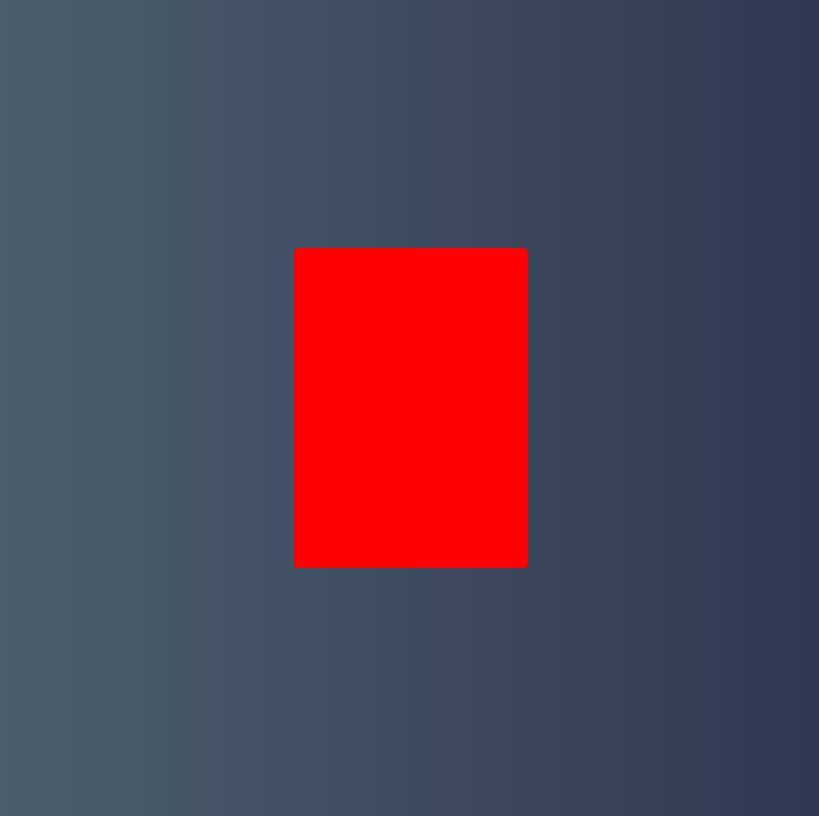
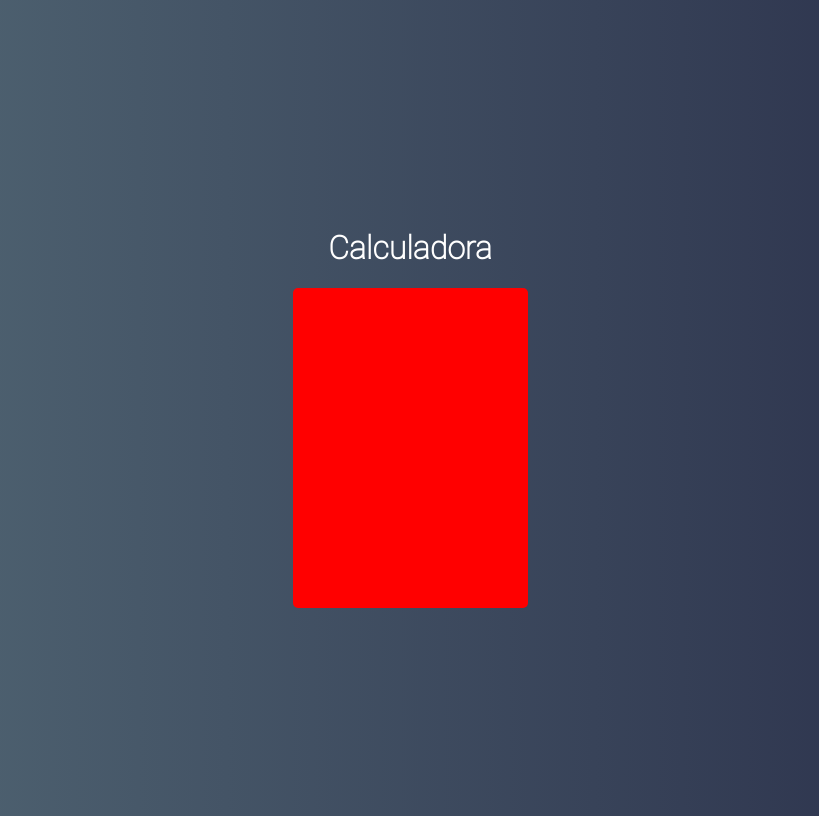
Before and after one commit to LeonardoCesca/react-studies, a React (Create React App) app in the folder calculadora/: page / in a window 1280 px wide. Shown: the whole page, without its empty margins (230-1049 px from the left). Built offline with nearby package versions, Linux system fonts and the light colour scheme.

Commit message:
ADD render calculator component into root ReactDOM

```diff
--- a/calculadora/src/index.js
+++ b/calculadora/src/index.js
@@ -4,7 +4,12 @@ import './index.css';
 import Calculator from './main/Calculator';
 import * as serviceWorker from './serviceWorker';
 
-ReactDOM.render(<Calculator />, document.getElementById('root'));
+ReactDOM.render(
+    <div>
+        <h1>Calculadora</h1>
+        <Calculator />
+    </div>
+, document.getElementById('root'));
 
 // If you want your app to work offline and load faster, you can change
 // unregister() to register() below. Note this comes with some pitfalls.
```
